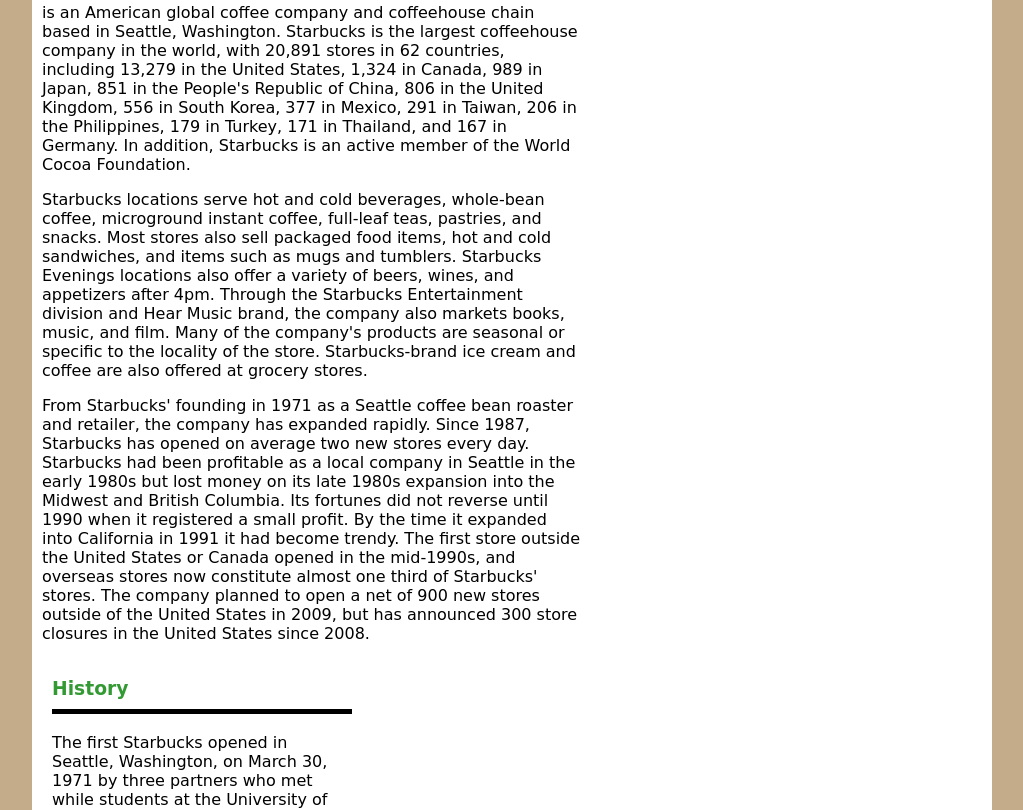
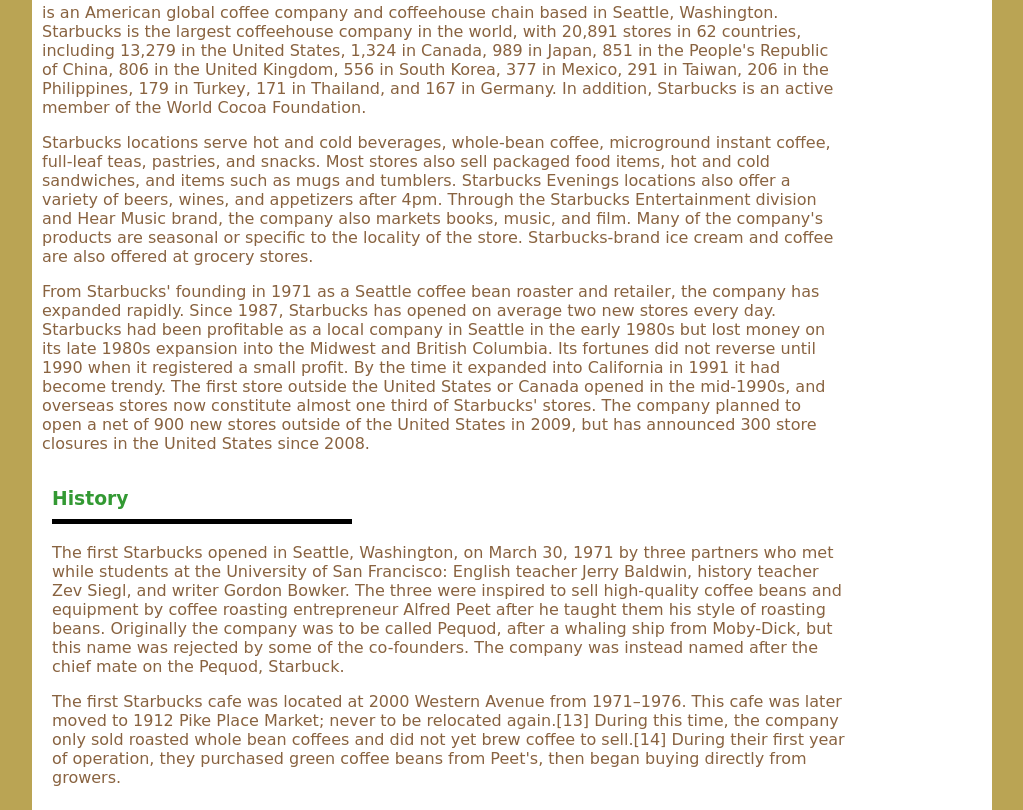
Before and after one commit to melissad/AS-3, a plain HTML site: page index.html in a window 1280 px wide. Shown: the part 668-1478 px from the top of the page, without its empty margins (128-1151 px from the left). Drawn offline with Linux system fonts and the light colour scheme; a web font is replaced by a local one.

Commit message:
as-3 changes

```diff
--- a/css/styles.css
+++ b/css/styles.css
@@ -8,7 +8,8 @@
 */
 
 body {
-	background: #C4AB89;
+	background: #BAA454;
+	color: #896340;
 
 	font-family: 'Cherry Swash', cursive;
 }
@@ -38,7 +39,8 @@
 	}
 
 
-
+.corp {
+	width: 800px;
 
 
 
--- a/index.html
+++ b/index.html
@@ -50,11 +50,11 @@
 
 
   <h3>Starbucks Corporation</h3>
-  <p>is an American global coffee company and coffeehouse chain based in Seattle, Washington. Starbucks is the largest coffeehouse company in the world, with 20,891 stores in 62 countries, including 13,279 in the United States, 1,324 in Canada, 989 in Japan, 851 in the People's Republic of China, 806 in the United Kingdom, 556 in South Korea, 377 in Mexico, 291 in Taiwan, 206 in the Philippines, 179 in Turkey, 171 in Thailand, and 167 in Germany. In addition, Starbucks is an active member of the World Cocoa Foundation.<P>
+  <p class="corp">is an American global coffee company and coffeehouse chain based in Seattle, Washington. Starbucks is the largest coffeehouse company in the world, with 20,891 stores in 62 countries, including 13,279 in the United States, 1,324 in Canada, 989 in Japan, 851 in the People's Republic of China, 806 in the United Kingdom, 556 in South Korea, 377 in Mexico, 291 in Taiwan, 206 in the Philippines, 179 in Turkey, 171 in Thailand, and 167 in Germany. In addition, Starbucks is an active member of the World Cocoa Foundation.<P>
 
-<p>Starbucks locations serve hot and cold beverages, whole-bean coffee, microground instant coffee, full-leaf teas, pastries, and snacks. Most stores also sell packaged food items, hot and cold sandwiches, and items such as mugs and tumblers. Starbucks Evenings locations also offer a variety of beers, wines, and appetizers after 4pm. Through the Starbucks Entertainment division and Hear Music brand, the company also markets books, music, and film. Many of the company's products are seasonal or specific to the locality of the store. Starbucks-brand ice cream and coffee are also offered at grocery stores.</p>
+<p class="corp">Starbucks locations serve hot and cold beverages, whole-bean coffee, microground instant coffee, full-leaf teas, pastries, and snacks. Most stores also sell packaged food items, hot and cold sandwiches, and items such as mugs and tumblers. Starbucks Evenings locations also offer a variety of beers, wines, and appetizers after 4pm. Through the Starbucks Entertainment division and Hear Music brand, the company also markets books, music, and film. Many of the company's products are seasonal or specific to the locality of the store. Starbucks-brand ice cream and coffee are also offered at grocery stores.</p>
 
-<p>From Starbucks' founding in 1971 as a Seattle coffee bean roaster and retailer, the company has expanded rapidly. Since 1987, Starbucks has opened on average two new stores every day. Starbucks had been profitable as a local company in Seattle in the early 1980s but lost money on its late 1980s expansion into the Midwest and British Columbia. Its fortunes did not reverse until 1990 when it registered a small profit. By the time it expanded into California in 1991 it had become trendy. The first store outside the United States or Canada opened in the mid-1990s, and overseas stores now constitute almost one third of Starbucks' stores. The company planned to open a net of 900 new stores outside of the United States in 2009, but has announced 300 store closures in the United States since 2008.</p>
+<p class="corp">From Starbucks' founding in 1971 as a Seattle coffee bean roaster and retailer, the company has expanded rapidly. Since 1987, Starbucks has opened on average two new stores every day. Starbucks had been profitable as a local company in Seattle in the early 1980s but lost money on its late 1980s expansion into the Midwest and British Columbia. Its fortunes did not reverse until 1990 when it registered a small profit. By the time it expanded into California in 1991 it had become trendy. The first store outside the United States or Canada opened in the mid-1990s, and overseas stores now constitute almost one third of Starbucks' stores. The company planned to open a net of 900 new stores outside of the United States in 2009, but has announced 300 store closures in the United States since 2008.</p>
 
 
 
@@ -63,8 +63,8 @@
 
 
 		<h3>History</h3>
-		<p>The first Starbucks opened in Seattle, Washington, on March 30, 1971 by three partners who met while students at the University of San Francisco: English teacher Jerry Baldwin, history teacher Zev Siegl, and writer Gordon Bowker. The three were inspired to sell high-quality coffee beans and equipment by coffee roasting entrepreneur Alfred Peet after he taught them his style of roasting beans. Originally the company was to be called Pequod, after a whaling ship from Moby-Dick, but this name was rejected by some of the co-founders. The company was instead named after the chief mate on the Pequod, Starbuck.</p>
-<p>The first Starbucks cafe was located at 2000 Western Avenue from 1971–1976. This cafe was later moved to 1912 Pike Place Market; never to be relocated again.[13] During this time, the company only sold roasted whole bean coffees and did not yet brew coffee to sell.[14] During their first year of operation, they purchased green coffee beans from Peet's, then began buying directly from growers.</p>
+		<p class="corp">The first Starbucks opened in Seattle, Washington, on March 30, 1971 by three partners who met while students at the University of San Francisco: English teacher Jerry Baldwin, history teacher Zev Siegl, and writer Gordon Bowker. The three were inspired to sell high-quality coffee beans and equipment by coffee roasting entrepreneur Alfred Peet after he taught them his style of roasting beans. Originally the company was to be called Pequod, after a whaling ship from Moby-Dick, but this name was rejected by some of the co-founders. The company was instead named after the chief mate on the Pequod, Starbuck.</p>
+<p class="corp">The first Starbucks cafe was located at 2000 Western Avenue from 1971–1976. This cafe was later moved to 1912 Pike Place Market; never to be relocated again.[13] During this time, the company only sold roasted whole bean coffees and did not yet brew coffee to sell.[14] During their first year of operation, they purchased green coffee beans from Peet's, then began buying directly from growers.</p>
 
 </section>
 <section class="grid_4">
```
